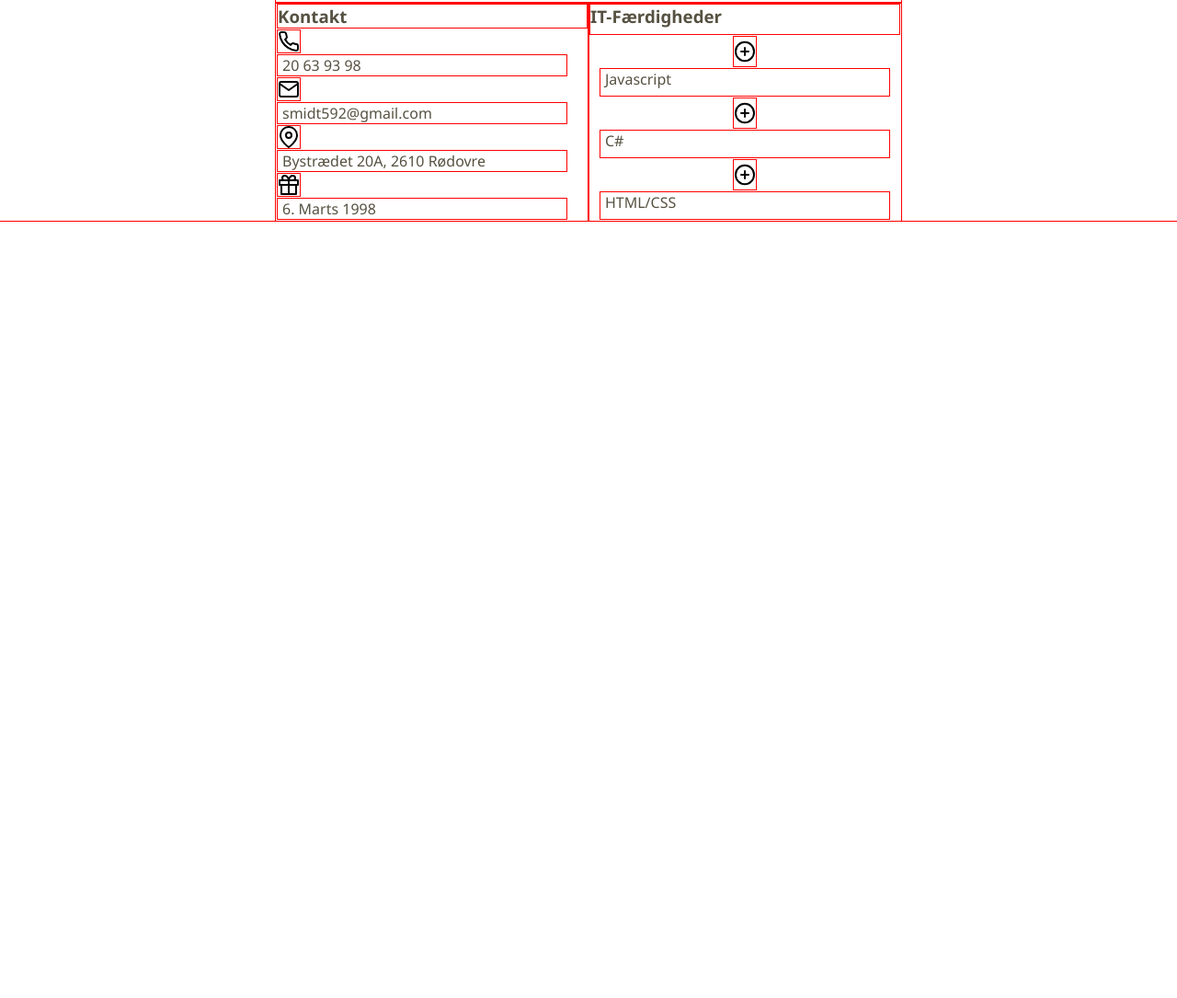
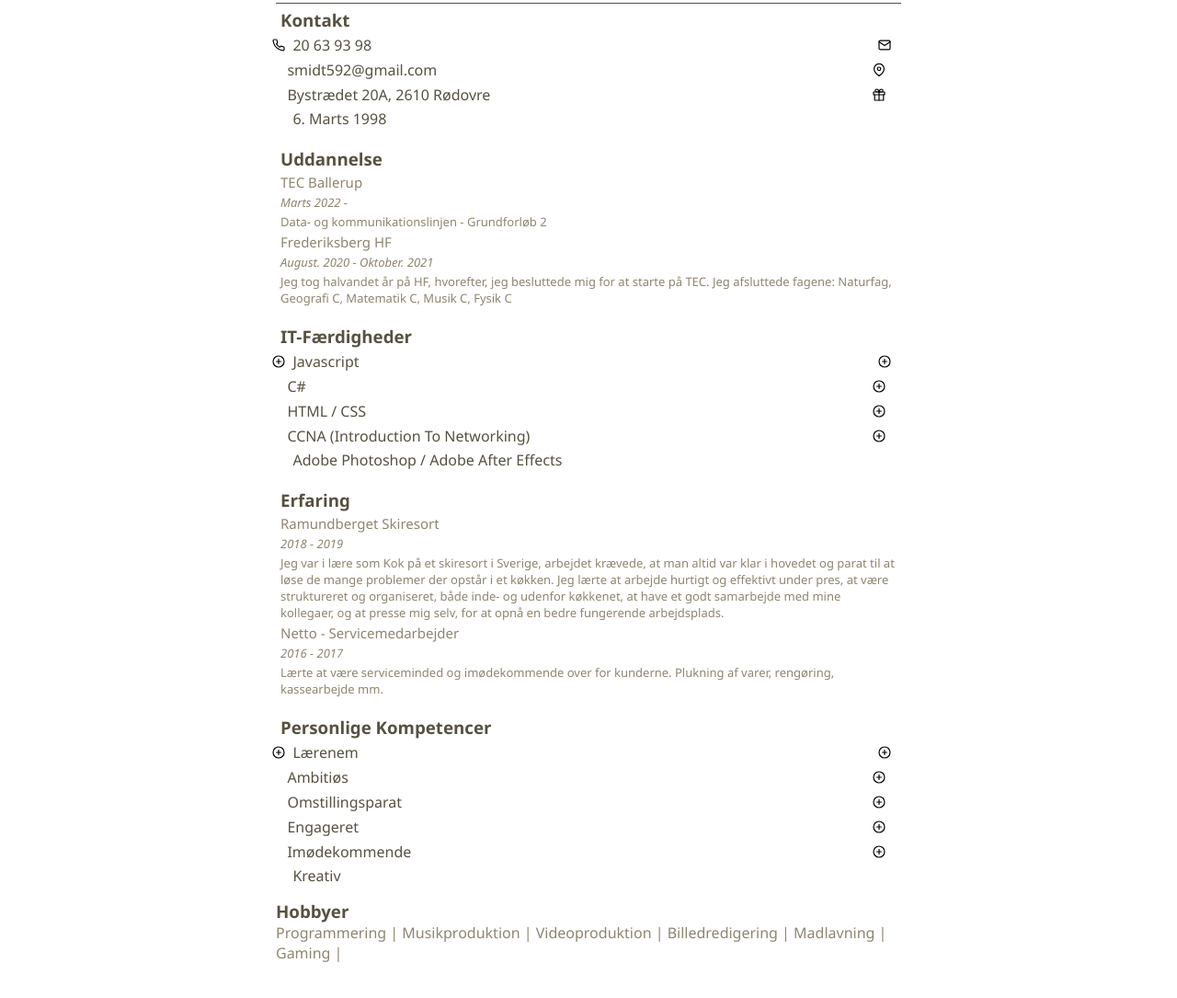
Before and after one commit to ThomasSmidt/CV-Hjemmeside, a plain HTML site: page index.html in a window 1280 px wide. Shown: the part 99-1184 px from the top of the page at 92% size. Before the commit the page ends 800 px from the top, so only its background shows below. Drawn offline with Linux system fonts and the light colour scheme.

Commit message:
Added CV info and styled the elements

```diff
--- a/index.html
+++ b/index.html
@@ -24,16 +24,58 @@
             <img class="icons" id="birthday-icon" src="assets/gift.svg" alt="">
             <span class="kontakt-info" id="birthday">6. Marts 1998</span>
         </div>
+
+        <div id="uddannelse-container">
+            <h3 id="uddannelse">Uddannelse</h3>
+            <span class="subtitle">TEC Ballerup</span>
+            <em class="udd-info">Marts 2022 -</em>
+            <span class="udd-info">Data- og kommunikationslinjen - Grundforløb 2</span>
+            <span class="subtitle">Frederiksberg HF</span>
+            <em class="udd-info">August. 2020 -  Oktober. 2021</em>
+            <span class="udd-info">Jeg tog halvandet år på HF, hvorefter, jeg besluttede mig for at starte på TEC.  Jeg afsluttede fagene: Naturfag, Geografi C, Matematik C, Musik C, Fysik C</span>
+        </div>
+
         <div id="skills-container">
-            <h3 id="skills" class="skills-header">IT-Færdigheder</h3>
+            <h3 id="skills">IT-Færdigheder</h3>
             <img src="assets/plus-circle.svg" alt="" class="icons">
             <span class="skills-info">Javascript</span>
             <img src="assets/plus-circle.svg" alt="" class="icons">
             <span class="skills-info">C#</span>
             <img src="assets/plus-circle.svg" alt="" class="icons">
-            <span class="skills-info">HTML/CSS</span>
-
-
+            <span class="skills-info">HTML / CSS</span>
+            <img src="assets/plus-circle.svg" alt="" class="icons">
+            <span class="skills-info">CCNA (Introduction To Networking)</span>
+            <img src="assets/plus-circle.svg" alt="" class="icons">
+            <span class="skills-info">Adobe Photoshop / Adobe After Effects</span>
+        </div>
+        <div id="erfaring-container">
+            <h3 id="erfaring">Erfaring</h3>
+            <span class="subtitle">Ramundberget Skiresort</span>
+            <em class="udd-info">2018 - 2019</em>
+            <span class="udd-info">Jeg var i lære som Kok på et skiresort i Sverige, arbejdet krævede, at man altid var klar i hovedet og parat til at løse de mange problemer der opstår i et køkken. Jeg lærte at arbejde hurtigt og effektivt under pres, at være struktureret og organiseret, både inde- og udenfor køkkenet, at have et godt samarbejde med mine kollegaer,  og at presse mig selv, for at opnå en bedre fungerende arbejdsplads.
+            </span>
+            <span class="subtitle">Netto - Servicemedarbejder</span>
+            <em class="udd-info">2016 - 2017</em>
+            <span class="udd-info">Lærte at være serviceminded og imødekommende over for kunderne. Plukning af varer, rengøring, kassearbejde mm.</span>
+        </div>
+        <div id="kompetencer-container">
+            <h3 id="p-kompetencer">Personlige Kompetencer</h3>
+            <img src="assets/plus-circle.svg" alt="" class="icons">
+            <span class="skills-info">Lærenem</span>
+            <img src="assets/plus-circle.svg" alt="" class="icons">
+            <span class="skills-info">Ambitiøs</span>
+            <img src="assets/plus-circle.svg" alt="" class="icons">
+            <span class="skills-info">Omstillingsparat</span>
+            <img src="assets/plus-circle.svg" alt="" class="icons">
+            <span class="skills-info">Engageret</span>
+            <img src="assets/plus-circle.svg" alt="" class="icons">
+            <span class="skills-info">Imødekommende</span>
+            <img src="assets/plus-circle.svg" alt="" class="icons">
+            <span class="skills-info">Kreativ</span>
+        </div>
+        <div id="hobbyer-container">
+            <h3 id="hobbyer-title">Hobbyer</h3>
+            <span class="hobbyer">Programmering | Musikproduktion | Videoproduktion | Billedredigering | Madlavning | Gaming |</span>
         </div>
     </section>
 </body>
--- a/styles.css
+++ b/styles.css
@@ -1,5 +1,4 @@
 * {
-    outline: 1px solid red;
     padding: 0;
     margin: 0;
 }
@@ -9,7 +8,7 @@ body {
     background-color: #ffffff;
     color: #565141;
     font-weight: 100;
-    padding: 5px 300px 0px 300px;
+    padding: 5px 300px 50px 300px;
 }
 
 #header-container {
@@ -32,49 +31,61 @@ body {
 }
 
 #info-container {
+    border-top: 1px solid #565141;
     display: flex;
+    flex-wrap: wrap;
+    row-gap: 10px;
+    column-gap: 10px;
 }
 
-#kontakt-container {
-    flex-basis: 50%;
+#kontakt-container, #skills-container, #uddannelse-container, #erfaring-container, #kompetencer-container{
+    flex-basis: 100%;
     width: 300px;
-    padding: 5px;
+    height: fit-content;
     display: flex;
     flex-wrap:wrap;
-    padding: 2px;
+    padding: 5px;
     gap: 3px;
+    justify-content: center;
+    align-items: center;
+    align-content: flex-start;
+    text-align: left;
+
 }
 
-#kontakt {
+#kontakt, #skills, #uddannelse, #erfaring #p-kompetencer{
     flex-basis: 100%;
-}
-
-.kontakt-info {
-    flex-basis: 92%;
-    padding-left: 5px;
-}
-
-#skills-container{
-    flex-basis: 50%;
-    width: 300px;
-    padding: 5px;
-    display: flex;
-    flex-wrap: wrap;
-    padding: 2px;
-    gap: 3px;
     justify-content: center;
 }
 
-#skills {
-    flex-basis: 100%;
-
+.kontakt-info, .skills-info {
+    flex-basis: 96%;
 }
 
-.skills-info {
-    flex-basis: 92%;
-    padding-left: 5px;
-}
 
 .icons {
     flex-basis: 3%;
+    transform: scale(.6);
+    margin-left: -15px;
 }
+
+.subtitle {
+    flex-basis: 100%;
+    font-weight: 500;
+    color: #8e8570;
+    font-size: 15px;
+}
+
+#p-kompetencer, #erfaring{
+    width: 100%;
+}
+
+.udd-info {
+    flex-basis: 100%;
+    font-size: 13px;
+    color: #8e8570;
+}
+
+.hobbyer {
+    color: #8e8570;
+}
```
